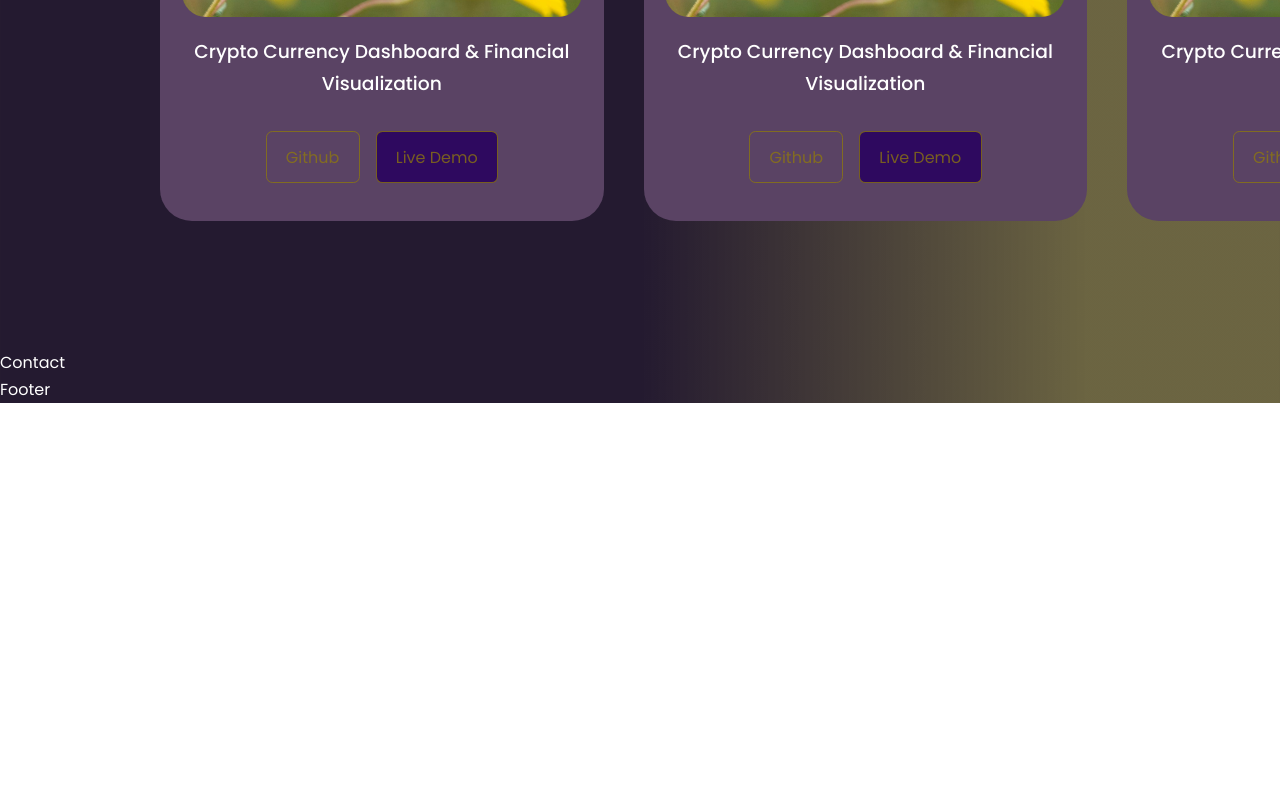
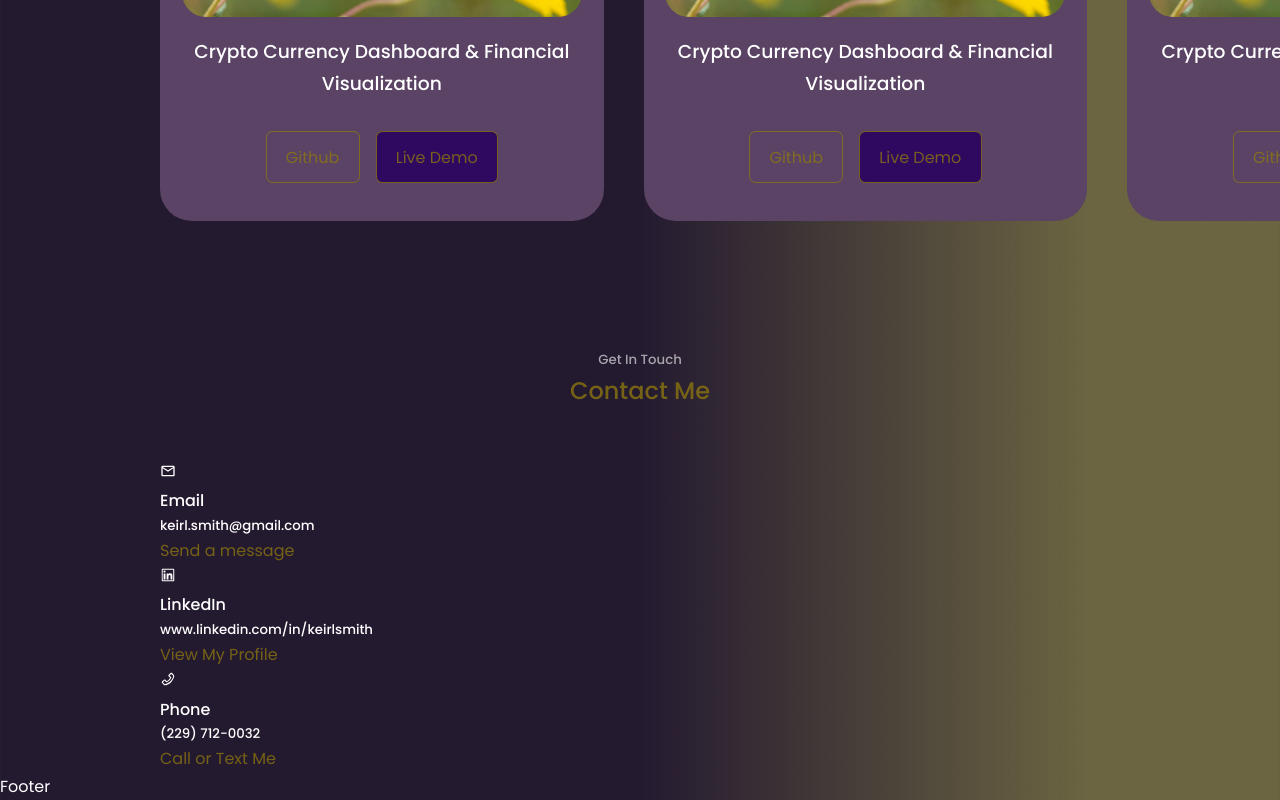
Before and after one commit to keirlsmith/React-Portfolio-Website, a React (Create React App) app: page / in a window 1280 px wide. Shown: the part 3104-3904 px from the top of the page. Before the commit the page ends 3507 px from the top, so only its background shows below. Built offline with nearby package versions, Linux system fonts and the light colour scheme.

Commit message:
Start Contact Section

```diff
--- a/src/components/contact/Contact.jsx
+++ b/src/components/contact/Contact.jsx
@@ -1,9 +1,39 @@
-import React from 'react'
+import React from 'react';
 import './contact.css';
+import {MdOutlineEmail} from 'react-icons/md';
+import {AiOutlineLinkedin} from 'react-icons/ai';
+import {AiOutlinePhone} from 'react-icons/ai';
 
 const Contact = () => {
   return (
-    <section id='contact'>Contact</section>
+    <section id='contact'>
+        <h5>Get In Touch</h5>
+        <h2>Contact Me</h2>
+
+        <div className="container contact__container">
+            <div className="contact__options">
+                <article className='contact__option'>
+                    <MdOutlineEmail />
+                    <h4>Email</h4>
+                    <h5>keirl.smith@gmail.com</h5>
+                    <a href="mailto:keirl.smith@gmail.com" target="_blank">Send a message</a>
+                </article>
+                <article className='contact__option'>
+                    <AiOutlineLinkedin />
+                    <h4>LinkedIn</h4>
+                    <h5>www.linkedin.com/in/keirlsmith</h5>
+                    <a href="http://www.linkedin.com/in/keirlsmith" target="_blank">View My Profile</a>
+                </article>
+                <article className='contact__option'>
+                    <AiOutlinePhone />
+                    <h4>Phone</h4>
+                    <h5>(229) 712-0032</h5>
+                    <a href="tel:2297120032" target="_blank">Call or Text Me</a>
+                </article>
+            </div>
+            <form action=""></form>
+        </div>
+    </section>
   )
 }
 
```
